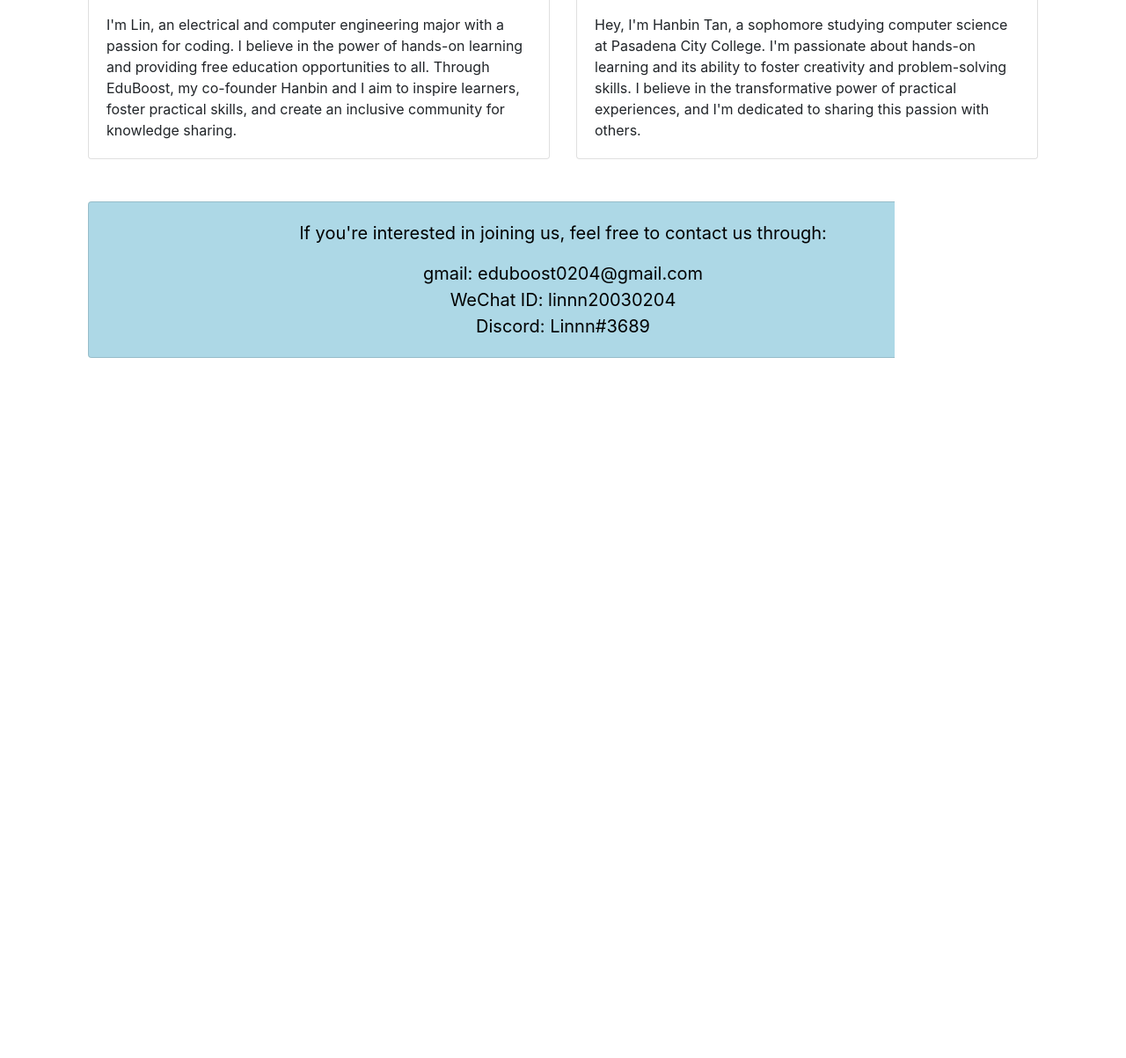
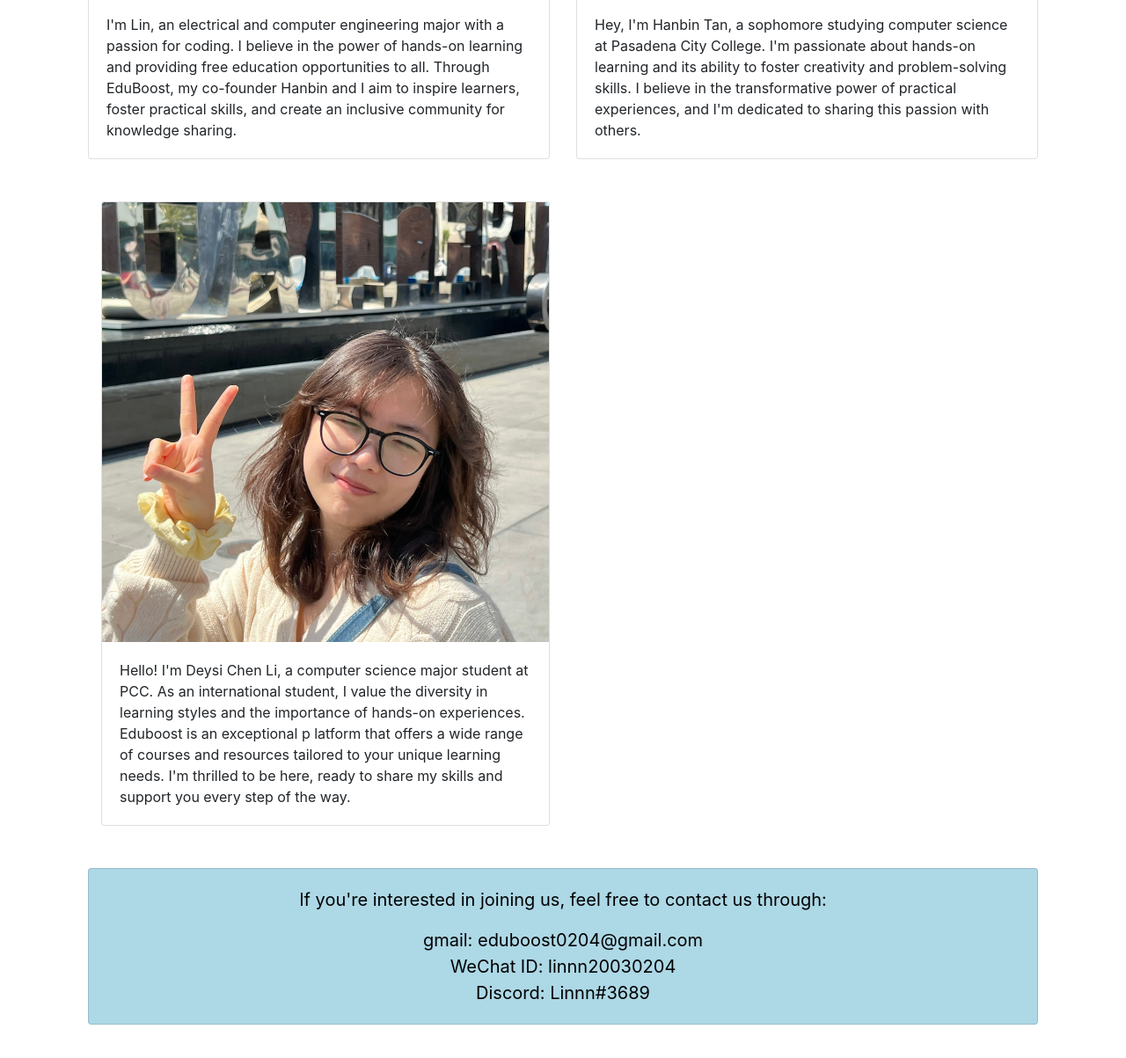
Before and after one commit to Serenity0204/eduboost, a Django app: page /about/ in a window 1280 px wide. Shown: the part 831-2034 px from the top of the page at 88% size. Before the commit the page ends 1238 px from the top, so only its background shows below. Run offline with Django 3.2, Linux system fonts and the light colour scheme; some libraries are stand-ins or nearby versions.

Commit message:
added deysi

```diff
--- a/eduboost/templates/about.html
+++ b/eduboost/templates/about.html
@@ -51,6 +51,23 @@
             </div>
         </div>
     </div>
+    <div class="col-md-6 mt-4">
+            <div class="card mb-4 box-shadow">
+                <img class="card-img-top" src="{% static 'img/deysi.png' %}" alt="DEYSI" width="300" height="500">
+                <div class="card-body d-flex flex-column justify-content-between">
+                    <div>
+                        <p class="card-text">
+                            Hello! I'm Deysi Chen Li, a computer science major student at PCC.
+                            As an international student, I value the diversity in learning styles
+                            and the importance of hands-on experiences. Eduboost is an exceptional p
+                            latform that offers a wide range of courses and resources tailored to your
+                            unique learning needs. I'm thrilled to be here, ready to share my skills and
+                            support you every step of the way.
+                        </p>
+                    </div>
+                </div>
+            </div>
+        </div>
     <div class="card text-center my-4" style="background-color: lightblue;">
         <div class="card-body">
             <p class="card-text" style="font-size: 20px; color: black;">
```
Also changed, not shown: static/img/deysi.png (added).
